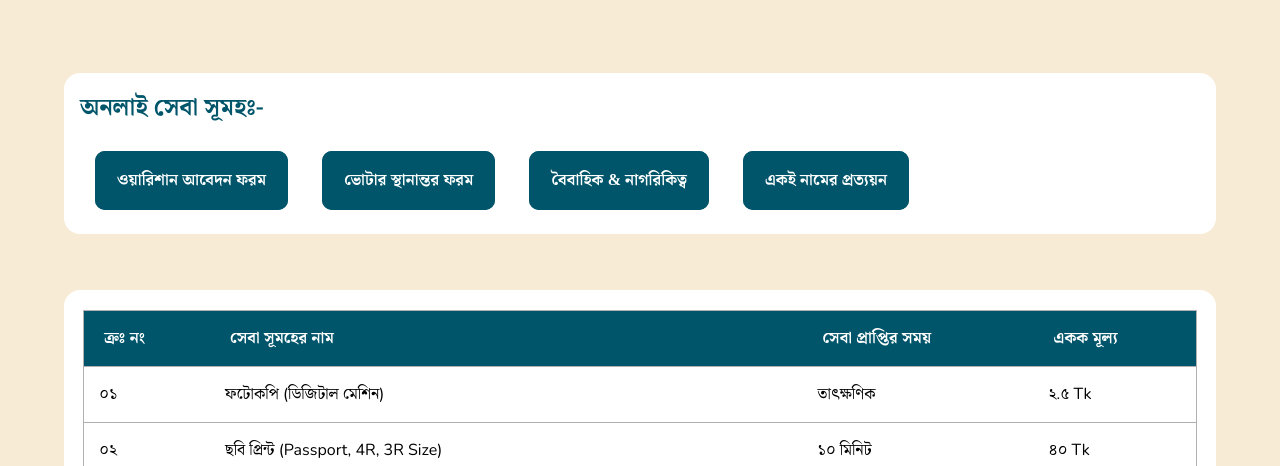
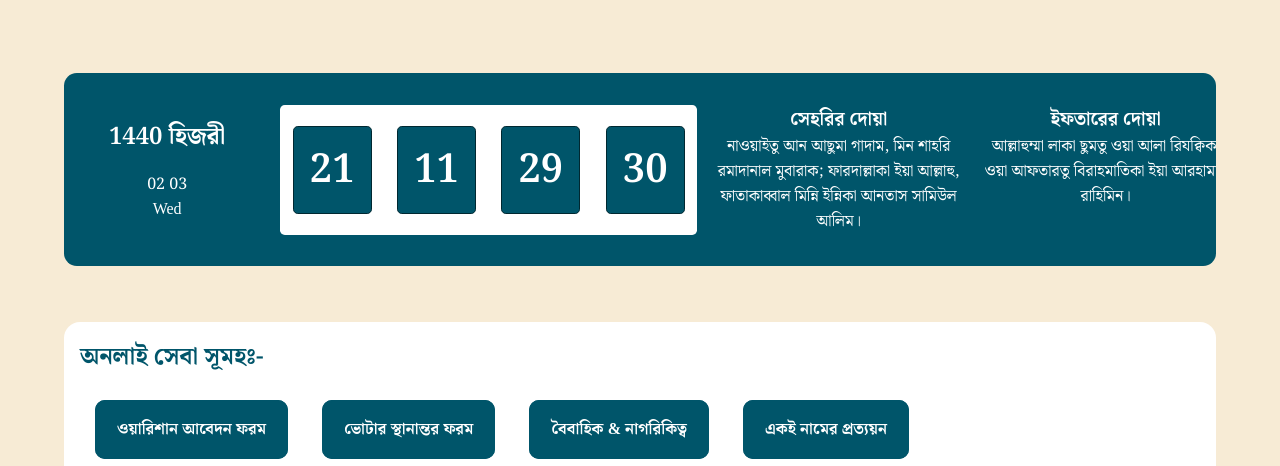
Before and after one commit to Jimmy2020-web/BiG_Life, a plain HTML site: page index.html in a window 1280 px wide. Shown: the part 794-1260 px from the top of the page. Drawn offline with nearby package versions, Linux system fonts and the light colour scheme.

Commit message:
comdwon
Add

```diff
--- a/index.html
+++ b/index.html
@@ -135,6 +135,28 @@
                     </div>
                 </div>
             </div>
+            <div class="dateCrunt poplurService">
+                <div class="wraper">
+                  <div class="dateEn">
+
+                  </div>
+                </div>
+                <div class="countDown">
+                  <div id="counter"></div>
+                </div>
+                <div class="dowa">
+                  <div class="dowaSe">
+                    <h3>সেহরির দোয়া</h3>
+                    <p>
+                      নাওয়াইতু আন আছুমা গাদাম, মিন শাহরি রমাদানাল মুবারাক; ফারদাল্লাকা ইয়া আল্লাহু, ফাতাকাব্বাল মিন্নি ইন্নিকা আনতাস সামিউল আলিম।
+                    </p>
+                  </div>
+                  <div class="dowaEf">
+                    <h3>ইফতারের দোয়া</h3>
+                    <p> আল্লাহুম্মা লাকা ছুমতু ওয়া আলা রিযক্বিকা ওয়া আফতারতু বিরাহমাতিকা ইয়া আরহামার রাহিমিন।</p>
+                  </div>
+                </div>
+              </div>
             <div class="poplurService">
                 <h2 id="fontBN">অনলাই সেবা সূমহঃ-</h2>
                 <div class="serviceCard">
--- a/js/app.js
+++ b/js/app.js
@@ -413,3 +413,53 @@ function websiteVisits(response) {
 window.addEventListener('load', () => {
   document.querySelector(".popUp").style.display = "none";
 })
+
+// Eid-Ul Fitue-2023
+var target_date = new Date("Mar 23, 2023 24:00:00").getTime();
+
+var days, hours, minutes, seconds; // variables for time units
+
+var countdown = document.getElementById("counter"); // get tag element
+
+getCountdown();
+
+setInterval(function () { getCountdown(); }, 1000);
+
+function getCountdown(){
+
+	// find the amount of "seconds" between now and target
+	var current_date = new Date().getTime();
+	var seconds_left = (target_date - current_date) / 1000;
+
+	days = pad( parseInt(seconds_left / 86400) );
+	seconds_left = seconds_left % 86400;
+
+	hours = pad( parseInt(seconds_left / 3600) );
+	seconds_left = seconds_left % 3600;
+
+	minutes = pad( parseInt(seconds_left / 60) );
+	seconds = pad( parseInt( seconds_left % 60 ) );
+
+	// format countdown string + set tag value
+	countdown.innerHTML = `<span> ${days} </span> <span> ${hours} </span><span> ${minutes}</span><span> ${seconds}</span>`;
+}
+
+function pad(n) {
+	return (n < 10 ? '0' : '') + n;
+}
+months = new Array('January', 'February', 'March', 'April', 'May', 'June', 'July', 'August', 'September', 'October', 'November', 'December');
+
+var today = new Date();
+var dd = String(today.getDate()).padStart(2, '0');
+var mm = String(today.getMonth() + 1).padStart(2, '0'); //January is 0!
+var yyyy = today.getFullYear();
+
+const todayEn = document.querySelector(".dateEn");
+todayEn.innerHTML = `
+<h2>${yyyy-583} হিজরী</h2>
+        <p>
+          <span>${dd}</span>
+          <span>${mm}</span>
+        </p>
+        <p>Wed</p>
+`;
--- a/style/index.scss
+++ b/style/index.scss
@@ -1197,3 +1197,47 @@ form {
         filter: drop-shadow(2px 2px 15px #ffffff70);
     }
 };
+
+// ঈদ-উল ফিতর গননা
+.dateCrunt {
+    color: #ffffff;
+	background: #00556A;
+	width: 100%;
+	display: grid;
+	grid-template-columns: 200px auto 550px;
+	align-items: center;
+    border-radius: .8rem;
+    font-family: 'Noto Serif Bengali' !important;
+	.wraper, .dowa{
+		display: grid;
+		grid-template-columns: auto auto;
+		text-align: center;
+		padding: 1rem;
+	}
+	.dowa{
+		gap: 1rem;
+	}
+	.countDown{
+		background: #FFFFFF;
+		height: 130px;
+		display: grid;
+		align-items: center;
+		border-radius: .3rem;
+		#counter{
+			text-align: center;
+			justify-content: center;
+			color: #00556A;
+			display: flex;
+			span{
+				background: #00556A;
+				padding: .7rem 1rem;
+				font-size: 2.5rem;
+				font-weight: bold;
+				margin: 0 .8rem;
+				border-radius: .3rem;
+				border: 1px solid #002831;
+				color: #fff;
+			}
+		}
+	}
+}
```
Also changed, not shown: style/index.css, 1 other file.
